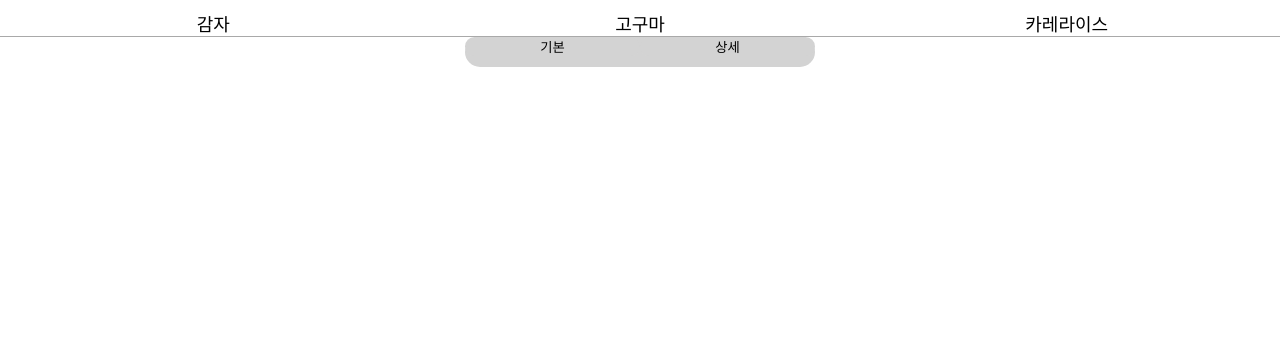
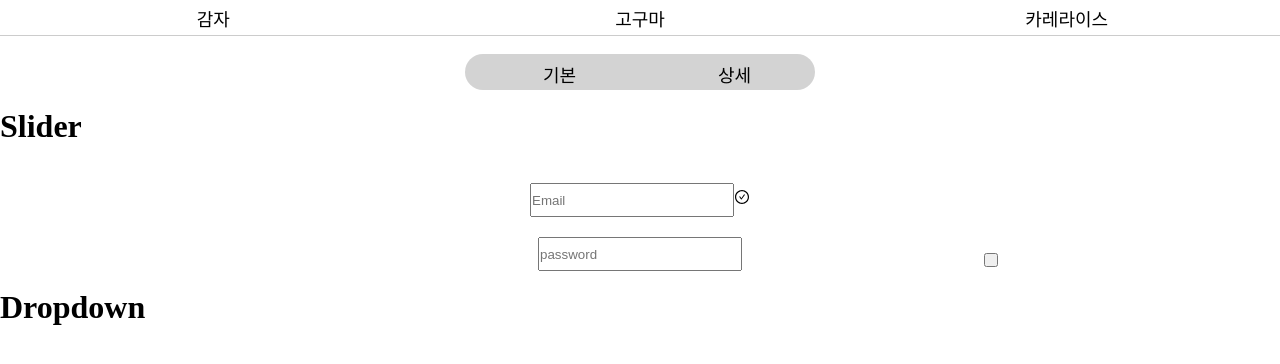
Before and after one commit to Munbear/wanted_pre_onboarding, a React (Create React App) app in the folder wanted-pre-onboarding/: page / in a window 1280 px wide. Shown: the top 364 px of the page. Built offline with nearby package versions, Linux system fonts and the light colour scheme.

Commit message:
프리온 보딩 코스

```diff
--- a/wanted-pre-onboarding/package.json
+++ b/wanted-pre-onboarding/package.json
@@ -8,6 +8,7 @@
     "@testing-library/user-event": "^13.5.0",
     "react": "^18.0.0",
     "react-dom": "^18.0.0",
+    "react-icons": "^4.3.1",
     "react-scripts": "5.0.1",
     "styled-components": "^5.3.5",
     "web-vitals": "^2.1.4"
--- a/wanted-pre-onboarding/src/App.js
+++ b/wanted-pre-onboarding/src/App.js
@@ -1,12 +1,24 @@
 import './App.css';
+import Toggle from './components/Tab';
 import Tab from './components/Toggle';
-import Toggle from './components/Tab';
+import Slider from './components/Slider';
+import Input from "./components/Input";
+import Dropdown from "./components/Dropdown";
+
+
 
 function App() {
   return (
       <>
           <Toggle/>
+          <br/>
           <Tab />
+          <br />
+          <Slider />
+          <br />
+          <Input/>
+          <br />
+          <Dropdown/>
       </>
   );
 }
--- a/wanted-pre-onboarding/src/components/Dropdown.js
+++ b/wanted-pre-onboarding/src/components/Dropdown.js
@@ -0,0 +1,12 @@
+import React from 'react';
+import styled from 'styled-components';
+
+const Dropdown = () => {
+    return(
+        <>
+            <h1>Dropdown</h1>
+        </>
+    )
+}
+
+export default Dropdown;
--- a/wanted-pre-onboarding/src/components/Input.js
+++ b/wanted-pre-onboarding/src/components/Input.js
@@ -0,0 +1,102 @@
+import React, {useState} from 'react';
+import styled from 'styled-components';
+import { AiOutlineCheckCircle as Box } from 'react-icons/ai';
+
+const InputSection = styled.div`
+  display: flex;
+  justify-content: center;
+  text-align: center;
+  flex-direction: column;
+`;
+
+const EmailBox  = styled.div`
+  padding: 20px;
+
+  InputEmail{
+    width: 200px;
+    height: 30px;
+  }
+`;
+
+const InputEmail = styled.input`
+  width: 200px;
+  height: 30px;
+
+`;
+
+const PasswordBoxWrap = styled.div`
+`;
+
+const PasswordInput = styled.input`
+  width: 200px;
+  height: 30px;
+`;
+
+const PasswordCheckBoxWrap = styled.div`
+  button{
+    width: 14px;
+    height: 14px;
+    position: absolute;
+    top: 253px;
+    left: 984px;
+  }
+`;
+
+
+
+const Input = () => {
+    const [email, setEmail] = useState(false);
+    const [checkTypeEmail, setCheckTypeEmail] = useState(false);
+    const [checkPassword, setCheckPassword] = useState({
+        type: 'password',
+        visible: false
+    });
+    const [color, setColor] = useState();
+
+    const checkEmail= (e) => {
+        const reg =  /^[0-9a-zA-Z]([-_\.]?[0-9a-zA-Z])*@[0-9a-zA-Z]([-_\.]?[0-9a-zA-Z])*\.[a-zA-Z]{2,3}$/;
+        if( reg.test(e)) {
+            console.log('hello')
+            setEmail(true)
+            setColor('blue')
+        }else{
+            setEmail(false)
+            setColor('')
+        }
+    }
+
+    const passwordOnClickHandler = (e) => {
+        setCheckPassword( ()=> {
+            if(!checkPassword.visible) {
+                return {type: 'text', visible: true};
+            }
+            return {type: 'password', visible: false};
+        })
+    }
+
+    return(
+        <>
+            <InputSection>
+                <EmailBox>
+                    <InputEmail type='email' onChange={ e => {
+                        checkEmail(e.target.value)
+                    }} placeholder='Email'/>
+                    <Box style={
+                        {color:`${color}`}
+                    }/>
+                </EmailBox>
+                <PasswordBoxWrap>
+                    <PasswordInput type={checkPassword.type} placeholder='password'/>
+                    <PasswordCheckBoxWrap>
+                        <button onClick={ () => {
+                            passwordOnClickHandler()
+                        }}/>
+                    </PasswordCheckBoxWrap>
+                </PasswordBoxWrap>
+
+            </InputSection>
+        </>
+    )
+}
+
+export default Input;
--- a/wanted-pre-onboarding/src/components/Slider.js
+++ b/wanted-pre-onboarding/src/components/Slider.js
@@ -0,0 +1,13 @@
+import React from 'react';
+import styled from 'styled-components';
+
+
+const Slider = () => {
+    return(
+        <>
+            <h1>Slider </h1>
+        </>
+    )
+}
+
+export default Slider;
--- a/wanted-pre-onboarding/src/components/Tab.js
+++ b/wanted-pre-onboarding/src/components/Tab.js
@@ -1,4 +1,4 @@
-import React from 'react';
+import React, {useState} from 'react';
 import styled from 'styled-components';
 
 const NavBar = styled.nav`
@@ -6,38 +6,36 @@ const NavBar = styled.nav`
   justify-content: center;
   text-align: center;
   height: 36px;
-  border-bottom: solid 1px darkgray;
-
 `;
 
 const NavBtn = styled.button`
   flex: 1 1 40%;
-  margin: auto;
   font-size: 18px;
   cursor: pointer;
   border: 0;
   background-color: transparent;
   padding: 0;
-  margin: auto;
-  margin-bottom: 0;
+  border-bottom: solid 1px #ccc;
 
-  :focus {
-    width: 100%;
-    border-bottom: 1px solid black;
+  :focus{
+    border-bottom: solid 2px darkturquoise;
   }
 `;
 
 
 
+const Tab = () => {
+    const [tab, setTab] =useState(0);
+    const ItemList = ['감자', '고구마', '카레라이스'];
 
-
-const Tab = () => {
     return(
         <>
             <NavBar>
-                <NavBtn>감자</NavBtn>
-                <NavBtn>고구마</NavBtn>
-                <NavBtn>카레라이스</NavBtn>
+                {ItemList.map( (value, index) => {
+                    return(
+                        <NavBtn>{value}</NavBtn>
+                    )
+                })}
             </NavBar>
         </>
     )
--- a/wanted-pre-onboarding/src/components/Toggle.js
+++ b/wanted-pre-onboarding/src/components/Toggle.js
@@ -1,4 +1,4 @@
-import React from 'react'
+import React, {useState} from 'react'
 import styled from 'styled-components'
 
 const Wrapper = styled.div`
@@ -17,64 +17,51 @@ const BtnContainer = styled.nav`
 
 const BasicBtn = styled.div`
   width: 100%;
-  cursor: pointer;
-  height: 30px;
-
-  button{
-    width: 100%;
-    border: none;
-    border-radius: 30px;
-    background-color: lightgray;
-  }
-  button:focus {
-    width: 100%;
-    height: 100%;
-    border-radius: 30px;
-    cursor: pointer;
-    border: none;
-    background-color: aqua;
-    border: none;
-
-  }
-`;
-
-
-const DetailBtn = styled.div`
-  width: 100%;
-  height: 30px;
+  height: 36px;
   cursor: pointer;
 
   button{
+    cursor: pointer;
     width: 100%;
     border: none;
+    background: transparent;
+    font-size: 18px;
+    margin: 7px;
+  }
+
+  button:focus{
+    width: 90%;
     border-radius: 30px;
-    background-color: lightgray;
-  }
-  button:focus{
-    width: 100%;
-    height: 100%;
-    border-radius: 30px;
-    cursor: pointer;
-    border: none;
-    background-color: aqua;
-    border: none;
+    background-color: darkturquoise;
   }
 `;
 
 const Toggle = () => {
+    const [toggle, setToggle] = useState(0);
+    const BtnItems = ['기본','상세'];
     return(
         <Wrapper>
             <BtnContainer>
-                <BasicBtn>
-                    <button>기본</button>
-                </BasicBtn>
-                <DetailBtn>
-                    <button>상세</button>
-                </DetailBtn>
+                {BtnItems.map((items,index) => {
+                    return(
+                        <>
+                            <BasicBtn>
+                                <button>{items}</button>
+                            </BasicBtn>
+                        </>
+                    )
+                })}
             </BtnContainer>
         </Wrapper>
 
     )
 }
 
+// <BasicBtn>
+//     <button>{item}</button>
+// </BasicBtn>
+// <DetailBtn>
+//     <button>{item}</button>
+// </DetailBtn>
+
 export default Toggle;
```
Also changed, not shown: 1 other file (tests, documents, lock files or other folders).
